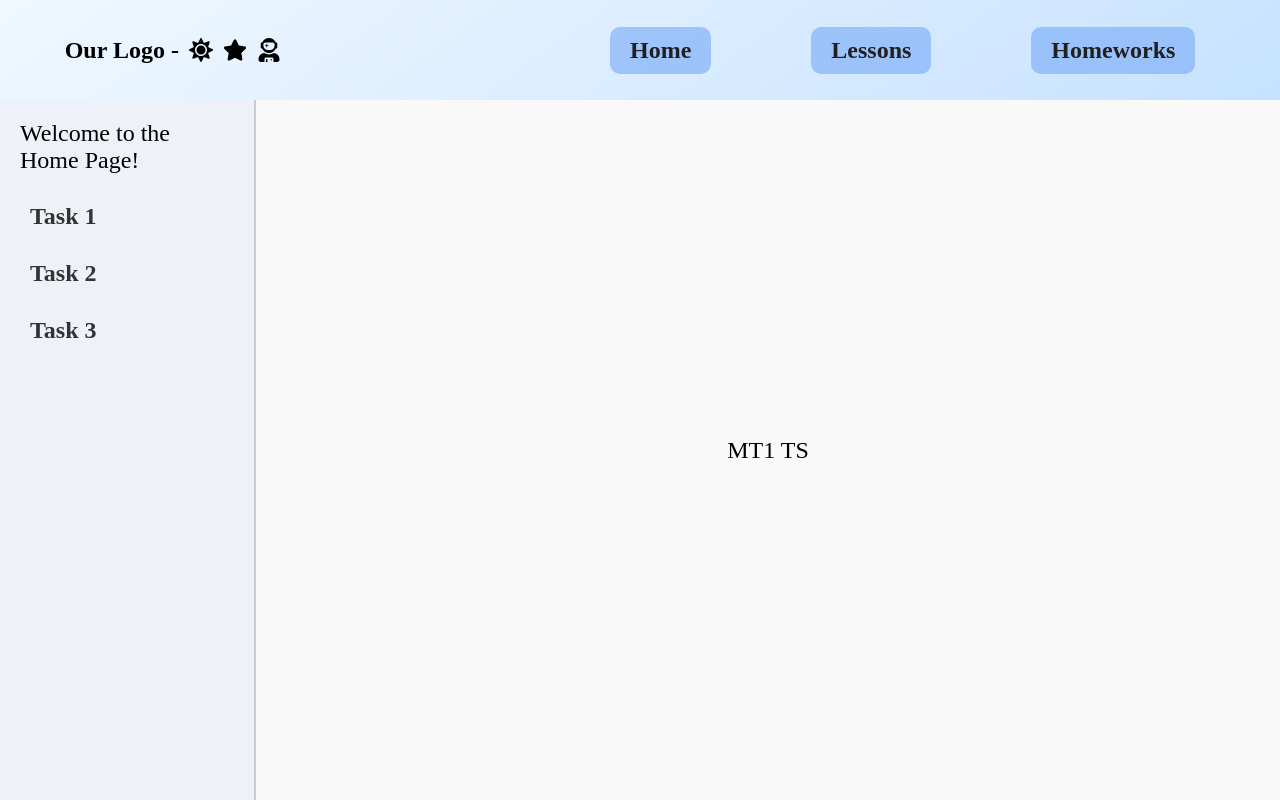
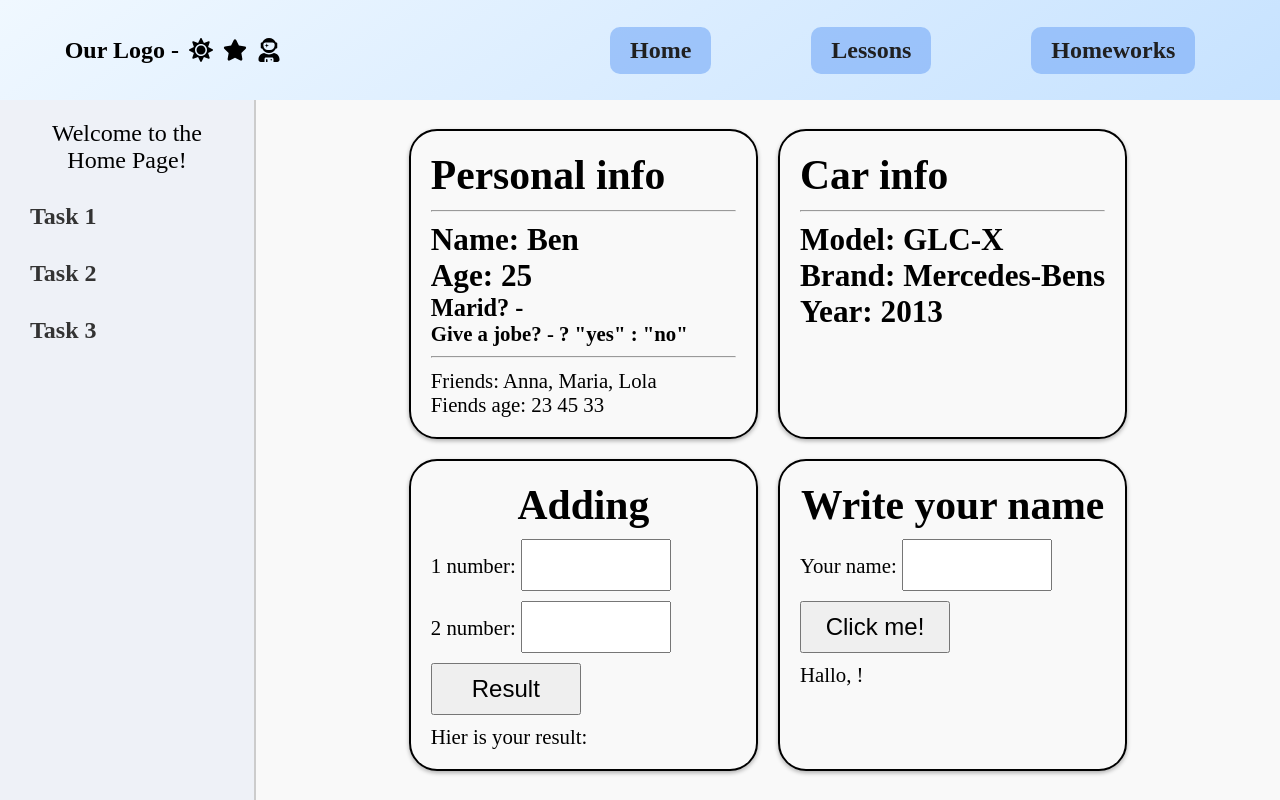
Before and after one commit to KoltLevry/React_third_ts, a React (Vite) app: page /mytask-01 in a window 1280 px wide. Built offline with nearby package versions, Linux system fonts and the light colour scheme.

Commit message:
new taskt my

```diff
--- a/src/components/Navbar/Navbar.css
+++ b/src/components/Navbar/Navbar.css
@@ -63,3 +63,35 @@
 /* .nav-container li:focus {
     outline: 3px solid rgba(51, 128, 242, 0.5);
 } */
+
+@media (max-width: 1344px) {
+    .task-wrapper {
+        grid-template-columns: repeat(2, 1fr);
+    font-size: 1.3rem;
+
+    }
+}
+
+@media (max-width: 1068px) {
+    .logo-container {
+        display: none;
+    }
+    .nav-container ul{
+        gap:50px;
+    }
+}
+
+@media (max-width: 768px) {
+    .logo-container {
+        display: none;
+    }
+    .nav-container ul{
+        gap:20px;
+        justify-content: center;
+        align-items: center;
+    }
+    /* .navbar-wrapper div{
+        display: none;
+
+    } */
+}
--- a/src/components/pages/Home/Home.css
+++ b/src/components/pages/Home/Home.css
@@ -3,6 +3,7 @@
     height: calc(100vh - 100px);
     background-color: #f9f9f9;
     font-size: 24px;
+    height: 100%;
   }
 
   .home-numbers-container {
@@ -35,7 +36,11 @@
     color: white;
   }
 
-  .home-load-container {
+  .homepage-title {
+    text-align: center;
+  }
+
+  .tasks-load-container {
     width: 80%;
     padding: 20px;
 
@@ -44,3 +49,14 @@
     justify-content: center;
     align-items: center;
   }
+
+
+  @media (max-width: 768px) {
+    .home-numbers-container{
+      display: none;
+    }
+    .tasks-load-containe{
+     font-size: 6px;
+
+    }
+  }
--- a/src/components/pages/Home/Home.tsx
+++ b/src/components/pages/Home/Home.tsx
@@ -5,7 +5,7 @@ function Home() {
   return (
     <div className="home-wrapper">
       <div className="home-numbers-container">
-      <div>Welcome to the Home Page!</div>
+      <div className="homepage-title">Welcome to the Home Page!</div>
         <ul>
           <li>
             <Link to="mytask-01">Task 1</Link>
--- a/src/components/pages/Home/MyTask_01/MyTask_01.css
+++ b/src/components/pages/Home/MyTask_01/MyTask_01.css
@@ -0,0 +1,65 @@
+.task-wrapper {
+    display: grid;
+    grid-template-columns: repeat(3, 1fr);
+    gap: 20px;
+    font-size: 1.5rem;
+}
+
+.task-card {
+    border: 2px solid black;
+    border-radius: 28px;
+    box-shadow: 0 2px 4px rgba(0, 0, 0, 0.3);
+    padding: 20px;
+}
+
+.task-card:hover{
+    transform: scale(1.01);
+    cursor: pointer;
+    transition: transform 0.4s ease;
+}
+
+
+.task_3-container,
+.task_4-container {
+    display: flex;
+    flex-direction: column;
+    gap: 10px;
+}
+.task-wrapper input,
+.task-wrapper button{
+    width: 150px;
+    padding: 10px;
+    font-size: 24px;
+}
+
+.task_3-container h1,
+.task_4-container h1{
+    text-align: center;
+}
+
+@media (max-width: 1344px) {
+    .task-wrapper {
+        grid-template-columns: repeat(2, 1fr);
+    font-size: 1.3rem;
+
+    }
+}
+
+@media (max-width: 1068px) {
+    .home-numbers-container {
+        display: none;
+    }
+    .task-wrapper {
+        grid-template-columns: 1fr 1fr;
+        font-size: 1.1rem;
+
+    }
+}
+
+@media (max-width: 768px) {
+    .task-wrapper {
+        grid-template-columns: 1fr;
+        font-size: 0.9rem;
+
+    }
+}
--- a/src/components/pages/Home/MyTask_01/MyTask_01.tsx
+++ b/src/components/pages/Home/MyTask_01/MyTask_01.tsx
@@ -1,9 +1,134 @@
-import './MyTask_01.css'
+import "./MyTask_01.css";
+import { useState } from "react";
 
 function MyTask_01() {
-    return(
-        <div>MT1 TS</div>
-    );
+  // Типи змінних
+  let age: number = 25;
+  let personName: string = "Ben";
+  let isMarid: boolean = false;
+
+  // Типи масивів
+  let friendsNames: string[] = ["Anna", "Maria", "Lola"];
+  let friendsAge: number[] = [23, 45, 33];
+
+  // Об’єкти
+  let person: { name: string; age: number; male: string } = {
+    name: "Merry",
+    age: 24,
+    male: "female",
+  };
+
+  let car: { model: string; brand: string; year: number } = {
+    model: "GLC-X",
+    brand: "Mercedes-Bens",
+    year: 2013,
+  };
+
+  // Функції
+  function add(a: number, b: number): number {
+    return a + b;
+  }
+
+  function greet(name: string): string {
+    return `Hello, ${name}!`;
+  }
+
+  // ^ FIRST task continuing
+  const [num1, setNum1] = useState<number>();
+  const [num2, setNum2] = useState<number>();
+  const [result, setResult] = useState<number>();
+
+  const handleAddition = () => {
+    setResult(Number(num1) + Number(num2));
+  };
+
+  // * SECOND task continue
+  const [name, setName] = useState<string>("");
+  const [greeting, setGreeting] = useState<string>("");
+
+  const handleGreeting = () => {
+    if (name) {
+      setGreeting(`Hello, ${name}!`);
+    } else {
+      setGreeting("Please enter your name!");
+    }
+  };
+
+  // Інтерфейси
+  interface User {
+    name: string;
+    age: number;
+  }
+  let user: User = {
+    name: "John",
+    age: 25,
+  };
+
+  interface Book {
+    title: string;
+    pages: number;
+  }
+  let book: Book = {
+    title: "Harry Poter",
+    pages: 332,
+  };
+
+  return (
+    <div className="task-wrapper">
+      <div className="task_1-container task-card">
+        <h1>Personal info</h1>
+        <hr />
+        <h2>Name: {personName}</h2>
+        <h2>Age: {age}</h2>
+        <h3>Marid? - {isMarid}</h3>
+        <h4>Give a jobe? - {isMarid} ? "yes" : "no"</h4>
+        <hr />
+        <p>Friends: {friendsNames.join(", ")}</p>
+        <p>Fiends age: {friendsAge.join(" ")}</p>
+      </div>
+      <div className="task_2-container task-card ">
+        <h1>Car info</h1>
+        <hr />
+        <h2>Model: {car.model}</h2>
+        <h2>Brand: {car.brand} </h2>
+        <h2>Year: {car.year} </h2>
+      </div>
+      <div className="task_3-container task-card ">
+        <h1>Adding</h1>
+        <div>
+          <label htmlFor="Firstnumber">1 number: </label>
+          <input
+            type="number"
+            value={num1}
+            onChange={(e) => setNum1(e.target.value)}
+          />
+        </div>
+        <div>
+          <label htmlFor="Secondnumber">2 number: </label>
+          <input
+            type="number"
+            value={num2}
+            onChange={(e) => setNum2(e.target.value)}
+          />
+        </div>
+        <button onClick={handleAddition}>Result</button>
+        <p>Hier is your result: {result}</p>
+      </div>
+      <div className="task_4-container task-card ">
+        <h1>Write your name</h1>
+        <div>
+          <label htmlFor="Firstnumber">Your name: </label>
+          <input
+            type="string"
+            value={name}
+            onChange={(e) => setGreeting(e.target.value)}
+          />
+        </div>
+        <button onClick={handleGreeting}>Click me!</button>
+        <p>Hallo, {greeting}!</p>
+      </div>
+    </div>
+  );
 }
 
 export default MyTask_01;
```
